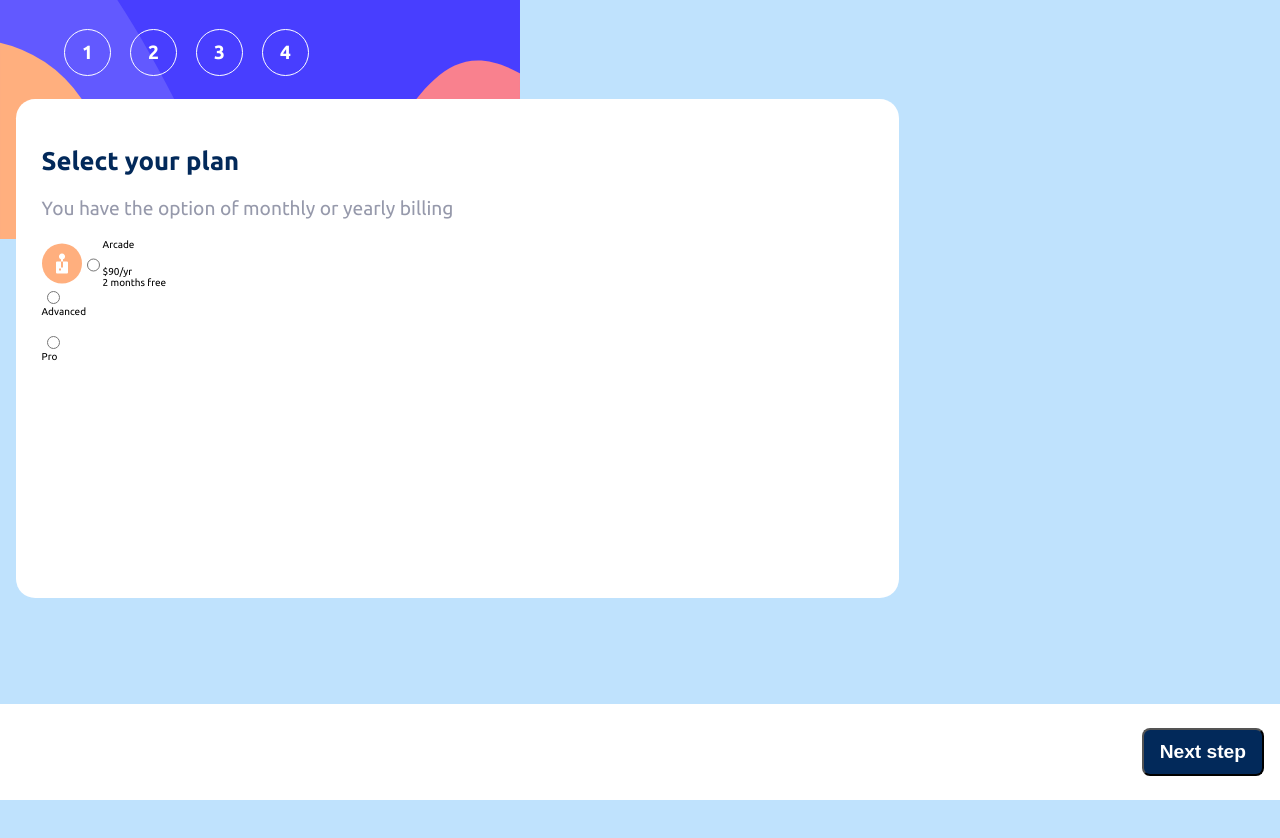
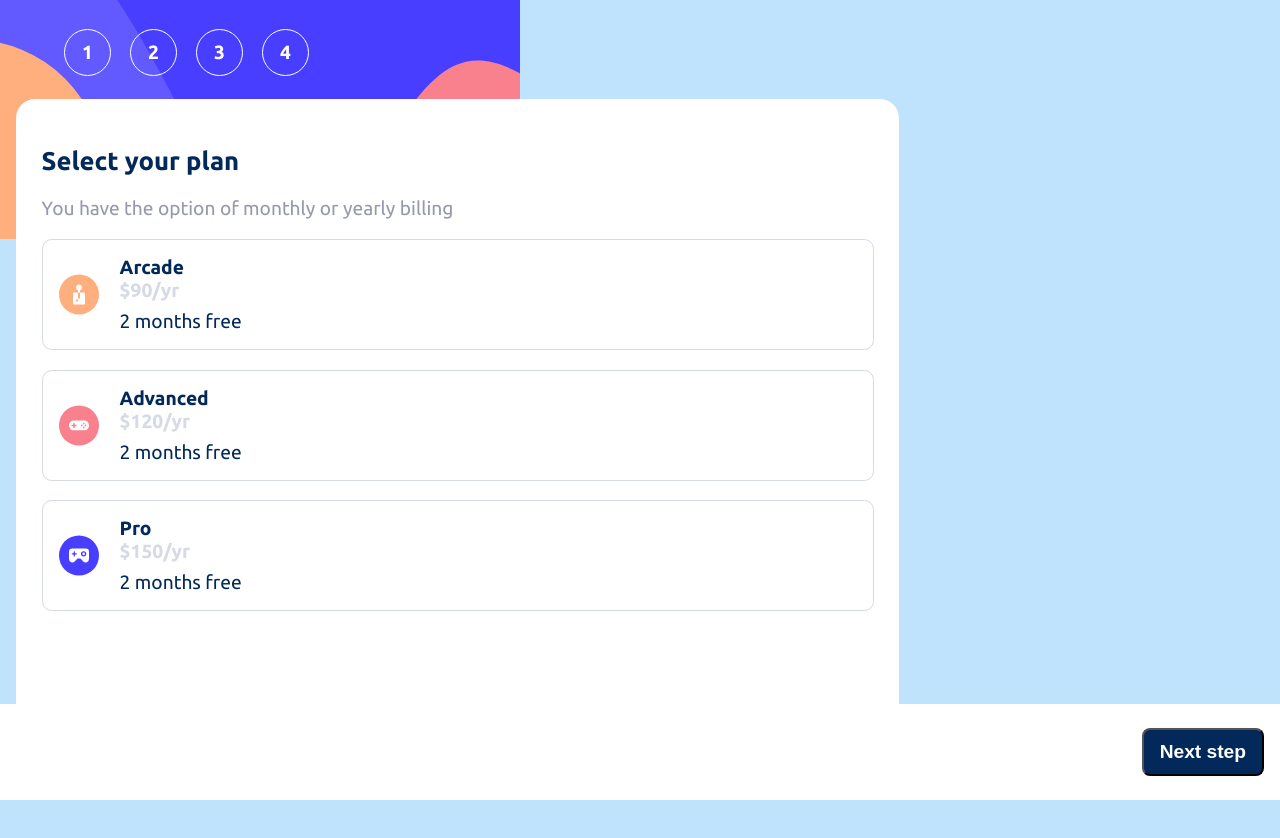
Before and after one commit to CarlosRMx/Multi-Step-Form, a plain HTML site: page index.html in a window 1280 px wide. Before the commit the page ends 800 px from the top, so only its background shows below. Drawn offline with Linux system fonts and the light colour scheme.

Commit message:
some styles were added so as to complete the second step of the main form

```diff
--- a/index.html
+++ b/index.html
@@ -55,20 +55,35 @@
             <p>You have the option of monthly or yearly billing</p>
             <div>
               <div class="formContainer__stepTwo__plan">
-                <img src="./assets/images/icon-arcade.svg" alt="">
+                <img src="./assets/images/icon-arcade.svg" alt="icon_plan--arcade">
                 <input type="radio" id="arcade" name="type__of__plan" value="Arcade">
                 <div class="formContainer__stepTwo__plan--info">
                   <label for="arcade">Arcade</label>
                   <span>$90/yr</span>
-                  <span>2 months free</span>
+                  <p>2 months free</p>
                 </div>
               </div>
 
-              <input type="radio" id="advanced" name="type__of__plan" value="Advanced">
-              <label for="advanced">Advanced</label>
+              <div class="formContainer__stepTwo__plan">
+                <img src="./assets/images/icon-advanced.svg" alt="icon_plan--advanced">
+                <input type="radio" id="advanced" name="type__of__plan" value="Advanced">
+                <div class="formContainer__stepTwo__plan--info">
+                  <label for="advanced">Advanced</label>
+                  <span>$120/yr</span>
+                  <p>2 months free</p>
+                </div>
+              </div>
 
-              <input type="radio" id="pro" name="type__of__plan" value="Pro">
-              <label for="pro">Pro</label>
+              <div class="formContainer__stepTwo__plan">
+                <img src="./assets/images/icon-pro.svg" alt="icon_plan--pro">
+                <input type="radio" id="pro" name="type__of__plan" value="Pro">
+                <div class="formContainer__stepTwo__plan--info">
+                  <label for="pro">Pro</label>
+                  <span>$150/yr</span>
+                  <p>2 months free</p>
+                </div>
+              </div>
+              <div></div>
             </div>
           </div>
         </section>
--- a/scss/main.scss
+++ b/scss/main.scss
@@ -31,6 +31,9 @@ header{
     position: relative;
     width: 520px;
 }
+input[type=radio]{
+    opacity: 0;
+}
 .steps{
     display: flex;
     justify-content: center;
@@ -62,8 +65,9 @@ header{
     form{
         min-width:2.8rem;
         max-width: 52rem;
-        height: 28rem;
-        max-height: 32rem;
+        height: 38rem;
+        min-height: 28rem;
+        max-height: 58rem;
         padding: 1.6rem;
         margin-bottom: 8rem;
         background-color: $textWhite;
@@ -93,9 +97,31 @@ header{
         .formContainer__stepTwo{
             .formContainer__stepTwo__plan{
                 display: flex;
+                margin-block-end: 1.2rem;
+                padding: 1rem;
+                border: solid 0.1rem $textLightGray;
+                border-radius: 0.6rem;
+                cursor: pointer;
                 .formContainer__stepTwo__plan--info{
                     display: flex;
                     flex-direction: column;
+                    label{
+                        font-size: $textsm;
+                        font-weight: bold;
+                        color: $marineBlue;
+                        margin-bottom: 0;
+                    }
+                    span{
+                        display: block;
+                        margin-bottom: 0.5rem;
+                        color: $textLightGray;
+                        font-weight: bold;
+                        font-size: $textsm;
+                    }
+                    p{
+                        margin: 0;
+                        color: $marineBlue;
+                    }
                 }
             }
         }
```
Also changed, not shown: css/main.css, 1 other file.
